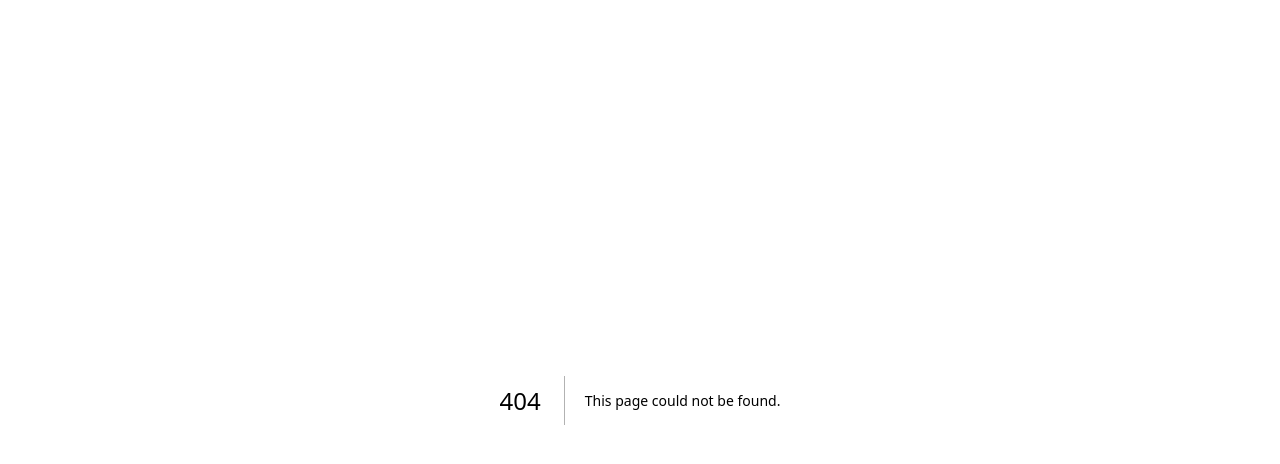
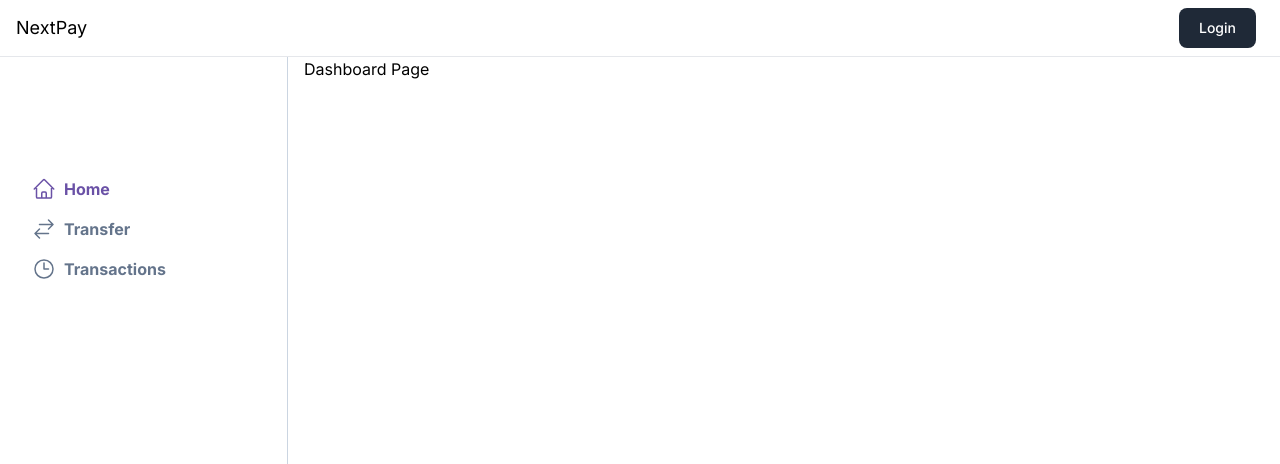
Before and after one commit to rishabhknowss/NextPay, a Next.js app in the folder apps/user-app/: page /dashboard in a window 1280 px wide. Before the commit this address had no page. Shown: the top 464 px of the page. Built offline with nearby package versions, Linux system fonts and the light colour scheme; no server answers.

Commit message:
added few routes

```diff
--- /dev/null
+++ b/apps/user-app/app/(dashboard)/dashboard/page.tsx
@@ -0,0 +1,6 @@
+
+export default function() {
+    return <div>
+        Dashboard Page
+    </div>
+}
--- /dev/null
+++ b/apps/user-app/app/(dashboard)/layout.tsx
@@ -0,0 +1,38 @@
+import { SidebarItem } from "../../components/SidebarItem";
+
+export default function Layout({
+  children,
+}: {
+  children: React.ReactNode;
+}): JSX.Element {
+  return (
+    <div className="flex">
+        <div className="w-72 border-r border-slate-300 min-h-screen mr-4 pt-28">
+            <div>
+                <SidebarItem href={"/dashboard"} icon={<HomeIcon />} title="Home" />
+                <SidebarItem href={"/transfer"} icon={<TransferIcon />} title="Transfer" />
+                <SidebarItem href={"/transactions"} icon={<TransactionsIcon />} title="Transactions" />
+            </div>
+        </div>
+            {children}
+    </div>
+  );
+}
+
+function HomeIcon() {
+    return <svg xmlns="http://www.w3.org/2000/svg" fill="none" viewBox="0 0 24 24" stroke-width="1.5" stroke="currentColor" className="w-6 h-6">
+    <path stroke-linecap="round" stroke-linejoin="round" d="m2.25 12 8.954-8.955c.44-.439 1.152-.439 1.591 0L21.75 12M4.5 9.75v10.125c0 .621.504 1.125 1.125 1.125H9.75v-4.875c0-.621.504-1.125 1.125-1.125h2.25c.621 0 1.125.504 1.125 1.125V21h4.125c.621 0 1.125-.504 1.125-1.125V9.75M8.25 21h8.25" />
+  </svg>
+}
+function TransferIcon() {
+    return <svg xmlns="http://www.w3.org/2000/svg" fill="none" viewBox="0 0 24 24" stroke-width="1.5" stroke="currentColor" className="w-6 h-6">
+    <path stroke-linecap="round" stroke-linejoin="round" d="M7.5 21 3 16.5m0 0L7.5 12M3 16.5h13.5m0-13.5L21 7.5m0 0L16.5 12M21 7.5H7.5" />
+  </svg>
+}
+
+function TransactionsIcon() {
+    return <svg xmlns="http://www.w3.org/2000/svg" fill="none" viewBox="0 0 24 24" stroke-width="1.5" stroke="currentColor" className="w-6 h-6">
+    <path stroke-linecap="round" stroke-linejoin="round" d="M12 6v6h4.5m4.5 0a9 9 0 1 1-18 0 9 9 0 0 1 18 0Z" />
+  </svg>
+
+}
--- /dev/null
+++ b/apps/user-app/app/(dashboard)/transactions/page.tsx
@@ -0,0 +1,6 @@
+
+export default function() {
+    return <div>
+        Transaction page
+    </div>
+}
--- /dev/null
+++ b/apps/user-app/app/(dashboard)/transfer/page.tsx
@@ -0,0 +1,6 @@
+
+export default function() {
+    return <div>
+       Transfer page
+    </div>
+}
--- a/apps/user-app/app/layout.tsx
+++ b/apps/user-app/app/layout.tsx
@@ -2,11 +2,12 @@
 import type { Metadata } from "next";
 import { Inter } from "next/font/google";
 import { Providers } from "../provider";
+import { AppbarClient } from "../components/AppbarClient";
 
 const inter = Inter({ subsets: ["latin"] });
 
 export const metadata: Metadata = {
-  title: "Create Turborepo",
+  title: "Nextpay",
   description: "Generated by create turbo",
 };
 
@@ -17,9 +18,12 @@
 }): JSX.Element {
   return (
     <html lang="en">
-      <Providers>
-        <body className={inter.className}>{children}</body>
-      </Providers>
+      <body className={inter.className}>
+        <Providers>
+          <AppbarClient />
+          {children}
+        </Providers>
+      </body>
     </html>
   );
 }
--- a/apps/user-app/app/page.tsx
+++ b/apps/user-app/app/page.tsx
@@ -1,12 +1,9 @@
 "use client"
-import { signIn, signOut, useSession } from "next-auth/react";
-import { Appbar } from "@repo/ui/appbar";
 
 export default function Page(): JSX.Element {
-  const session = useSession();
   return (
    <div>
-      <Appbar onSignin={signIn} onSignout={signOut} user={session.data?.user} />
+hi
    </div>
   );
 }
--- /dev/null
+++ b/apps/user-app/components/AppbarClient.tsx
@@ -0,0 +1,18 @@
+"use client"
+import { signIn, signOut, useSession } from "next-auth/react";
+import { Appbar } from "@repo/ui/appbar";
+import { useRouter } from "next/navigation";
+
+export function AppbarClient() {
+  const session = useSession();
+  const router = useRouter();
+
+  return (
+   <div>
+      <Appbar onSignin={signIn} onSignout={async () => {
+        await signOut()
+        router.push("/api/auth/signin")
+      }} user={session.data?.user} />
+   </div>
+  );
+}
--- /dev/null
+++ b/apps/user-app/components/SidebarItem.tsx
@@ -0,0 +1,20 @@
+"use client"
+import { usePathname, useRouter } from "next/navigation";
+import React from "react";
+
+export const SidebarItem = ({ href, title, icon }: { href: string; title: string; icon: React.ReactNode }) => {
+    const router = useRouter();
+    const pathname = usePathname()
+    const selected = pathname === href
+
+    return <div className={`flex ${selected ? "text-[#6a51a6]" : "text-slate-500"} cursor-pointer  p-2 pl-8`} onClick={() => {
+        router.push(href);
+    }}>
+        <div className="pr-2">
+            {icon}
+        </div>
+        <div className={`font-bold ${selected ? "text-[#6a51a6]" : "text-slate-500"}`}>
+            {title}
+        </div>
+    </div>
+}
--- a/packages/ui/src/Appbar.tsx
+++ b/packages/ui/src/Appbar.tsx
@@ -16,7 +16,7 @@
 }: AppbarProps) => {
     return <div className="flex justify-between border-b px-4">
         <div className="text-lg flex flex-col justify-center">
-            PayTM
+            NextPay
         </div>
         <div className="flex flex-col justify-center pt-2">
             <Button onClick={user ? onSignout : onSignin}>{user ? "Logout" : "Login"}</Button>
```
Also changed, not shown: 2 other files (tests, documents, lock files or other folders).
